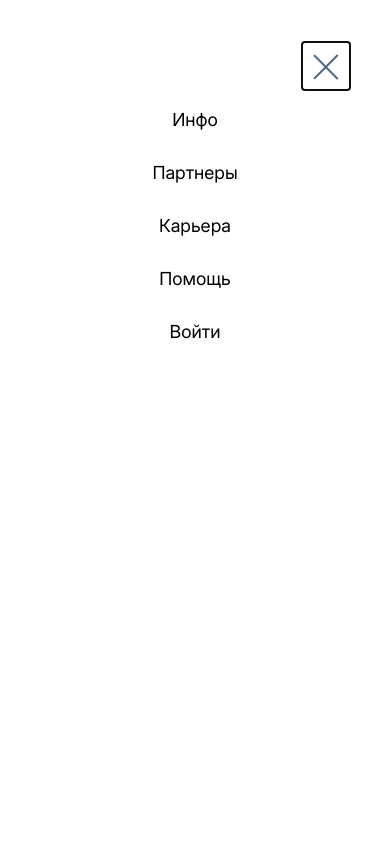
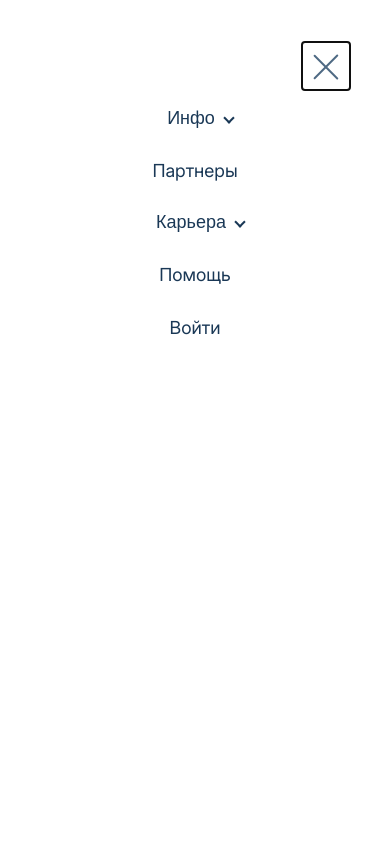
Before and after one commit to Kublite/KURS_JOB, a PHP site: page / in a window 390 px wide, after a click on "open nav menu". Run offline with PHP 8.4, Linux system fonts and the light colour scheme.

Commit message:
dropdown mobile

```diff
--- a/index.html
+++ b/index.html
@@ -82,15 +82,43 @@
       </form>
       <div class="mobile-overlay__body">
         <ul class="mobile-overlay__list">
-          <li class="mobile-overlay__item">
-            <a href="" class="mobile-overlay__link">Инфо</a>
+          <li class="header__menu-item">
+            <button class="dropdown-menu__button mobile-dropdown__button">
+              Инфо
+            </button>
+            <ul class="dropdown-menu__list">
+              <li class="dropdown-menu__item">
+                <a href="" class="dropdown-menu__link">О центре</a>
+              </li>
+              <li class="dropdown-menu__item">
+                <a href="" class="dropdown-menu__link">Новости</a>
+              </li>
+              <li class="dropdown-menu__item">
+                <a href="" class="dropdown-menu__link">Работодателям</a>
+              </li>
+            </ul>
           </li>
           <li class="mobile-overlay__item">
             <a href="" class="mobile-overlay__link">Партнеры</a>
           </li>
-          <li class="mobile-overlay__item">
-            <a href="" class="mobile-overlay__link">Карьера</a>
+
+          <li class="header__menu-item">
+            <button class="dropdown-menu__button mobile-dropdown__button">
+              Карьера
+            </button>
+            <ul class="dropdown-menu__list">
+              <li class="dropdown-menu__item">
+                <a href="" class="dropdown-menu__link">Вакансии</a>
+              </li>
+              <li class="dropdown-menu__item">
+                <a href="" class="dropdown-menu__link">Мои резюме</a>
+              </li>
+              <li class="dropdown-menu__item">
+                <a href="" class="dropdown-menu__link">Отклики</a>
+              </li>
+            </ul>
           </li>
+
           <li class="mobile-overlay__item">
             <a href="" class="mobile-overlay__link">Помощь</a>
           </li>
--- a/js/blocks/dropdown.js
+++ b/js/blocks/dropdown.js
@@ -4,21 +4,42 @@
     document.querySelectorAll(".header__menu-item").forEach((item) => {
       if (item.querySelector(".dropdown-menu__button") !== button) {
         item.classList.remove("dropdown-menu__open");
+        if (
+          item.lastElementChild.classList.contains("dropdown-menu__list") ==
+          true
+        ) {
+          item.lastElementChild.style.position = "absolute";
+        }
       }
     });
     event.isClick = true;
     button.parentElement.classList.toggle("dropdown-menu__open");
-    let;
+    const dropdownList = button.nextElementSibling;
+    if (
+      button.classList.contains("mobile-dropdown__button") == true &&
+      button.parentElement.classList.contains("dropdown-menu__open")
+    ) {
+      dropdownList.style.position = "relative";
+    } else {
+      dropdownList.style.position = "absolute";
+    }
   })
 );
 document.body.addEventListener("click", function (event) {
   if (
     event._isClick == true ||
     event.target.classList.contains("dropdown-menu__button") == true ||
-    event.target.classList.contains("dropdown-menu__list") == true
-  )
+    event.target.classList.contains("mobile-overlay") == true ||
+    event.target.classList.contains("mobile-overlay__list") == true ||
+    event.target.classList.contains("button__burger-button") == true
+  ) {
     return;
+  }
   document
     .querySelectorAll(".header__menu-item")
     .forEach((item) => item.classList.remove("dropdown-menu__open"));
+
+  document.querySelectorAll(".dropdown-menu__list").forEach((list) => {
+    list.style.position = "absolute";
+  });
 });
--- a/styles/blocks/_dropdown-menu.scss
+++ b/styles/blocks/_dropdown-menu.scss
@@ -4,6 +4,7 @@
     font-size: 22px;
     display: flex;
     position: relative;
+    color: var(--color-dark);
 
     @include hover {
       color: var(--color-accent);
@@ -46,7 +47,7 @@
   }
 
   &__item {
-    padding-top: 20px;
+    padding-top: 30px;
   }
 
   &__link {
--- /dev/null
+++ b/styles/blocks/_mobile-dropdown.scss
@@ -0,0 +1,16 @@
+.mobile-dropdown {
+  &__button {
+    font-size: 18px;
+  }
+}
+
+.dropdown-menu {
+  &__button::after {
+    top: 6px;
+    right: -10px;
+  }
+
+  .header__menu-item.dropdown-menu__open &__button::after {
+    top: 5px;
+  }
+}
--- a/styles/blocks/_mobile-overlay.scss
+++ b/styles/blocks/_mobile-overlay.scss
@@ -25,7 +25,9 @@
 
     min-height: 50v;
   }
-
+  &__link {
+    color: var(--color-dark);
+  }
   &__link:hover {
     color: var(--color-accent);
   }
--- a/styles/styles.css
+++ b/styles/styles.css
@@ -231,6 +231,9 @@
   padding: 0;
   min-height: 50v;
 }
+.mobile-overlay__link {
+  color: var(--color-dark);
+}
 .mobile-overlay__link:hover {
   color: var(--color-accent);
 }
@@ -242,6 +245,7 @@
   font-size: 22px;
   display: flex;
   position: relative;
+  color: var(--color-dark);
 }
 @media (hover: hover) {
   .dropdown-menu__button:hover {
@@ -285,7 +289,7 @@
   visibility: visible;
 }
 .dropdown-menu__item {
-  padding-top: 20px;
+  padding-top: 30px;
 }
 .dropdown-menu__link {
   position: relative;
@@ -314,4 +318,16 @@
   background-color: currentColor;
   transition-duration: 0.2s;
   color: var(--color-accent);
+}
+
+.mobile-dropdown__button {
+  font-size: 18px;
+}
+
+.dropdown-menu__button::after {
+  top: 6px;
+  right: -10px;
+}
+.header__menu-item.dropdown-menu__open .dropdown-menu__button::after {
+  top: 5px;
 }/*# sourceMappingURL=styles.css.map */
--- a/styles/styles.scss
+++ b/styles/styles.scss
@@ -1,4 +1,4 @@
 @import "fonts", "variables", "media", "mixins", "utils", "globals";
 
 @import "blocks/header", "blocks/burger-button", "blocks/cross-button",
-  "blocks/mobile-overlay", "blocks/dropdown-menu";
+  "blocks/mobile-overlay", "blocks/dropdown-menu", "blocks/mobile-dropdown";
```
Also changed, not shown: 1 other file.
